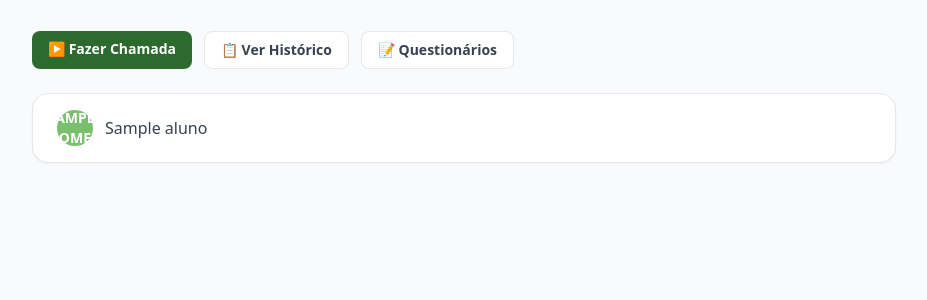
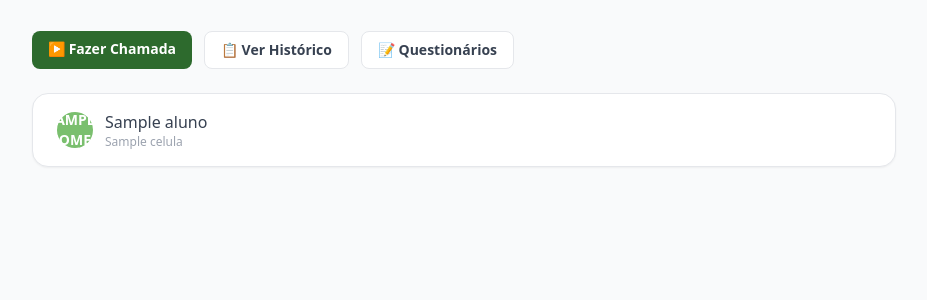
Before and after one commit to Lucasbatistasousa/chamada-app, a Flask app: page /turmas/1/alunos in a window 1280 px wide. Shown: the part 161-461 px from the top of the page, without its empty margins (176-1103 px from the left). Run offline with Flask 3, Linux system fonts and the light colour scheme; a user stored in the database is signed in; a database or web service that is not in the repository returns one stand-in record (values such as "Sample title"); some libraries are stand-ins or nearby versions.

Commit message:
adição do campo célula/equipe nos alunos

```diff
--- a/app.py
+++ b/app.py
@@ -676,14 +676,15 @@ def adicionar_aluno(turma_id):
         return redirect(url_for('turmas'))
 
     nome = request.form['nome'].strip()
+    celula = request.form.get('celula', '').strip()
 
     if not nome:
         flash('O nome do aluno não pode ser vazio.', 'erro')
         return redirect(url_for('alunos', turma_id=turma_id))
 
     q(
-        'INSERT INTO alunos (nome, turma_id) VALUES (%s, %s)',
-        (nome, turma_id),
+        'INSERT INTO alunos (nome, turma_id, celula) VALUES (%s, %s, %s)',
+        (nome, turma_id, celula or None),
         commit=True
     )
     flash(f'Aluno "{nome}" adicionado!', 'sucesso')
--- a/database.py
+++ b/database.py
@@ -341,6 +341,12 @@ def migrate_db():
         ADD COLUMN IF NOT EXISTS igreja_id INTEGER REFERENCES igrejas(id) ON DELETE CASCADE;
     ''')
 
+    # Adiciona coluna celula na tabela alunos
+    cur.execute('''
+        ALTER TABLE alunos
+        ADD COLUMN IF NOT EXISTS celula TEXT;
+    ''')
+
     conn.commit()
     cur.close()
     conn.close()
--- a/templates/alunos.html
+++ b/templates/alunos.html
@@ -67,7 +67,12 @@
                         flex items-center justify-center font-bold text-sm">
               {{ aluno.nome[0].upper() }}
             </div>
-            <span class="font-medium text-gray-700">{{ aluno.nome }}</span>
+            <div>
+                <div class="font-medium text-gray-700">{{ aluno.nome }}</div>
+                {% if aluno.celula %}
+                  <div class="text-xs text-gray-400">{{ aluno.celula }}</div>
+                {% endif %}
+            </div>
           </div>
 
           <!-- Botão remover -->
@@ -127,6 +132,19 @@
             >
           </div>
 
+          <div>
+            <label class="block text-sm font-semibold text-gray-600 mb-1">
+              Célula / Equipe
+            </label>
+            <input
+              type="text"
+              name="celula"
+              placeholder="Ex: Geração Wake"
+              class="w-full border border-gray-300 rounded-lg px-4 py-2 text-sm
+                     focus:outline-none focus:ring-2 focus:ring-verde-claro"
+            >
+          </div>
+
           <div class="flex gap-3 justify-end mt-2">
             <button
               type="button"
```
